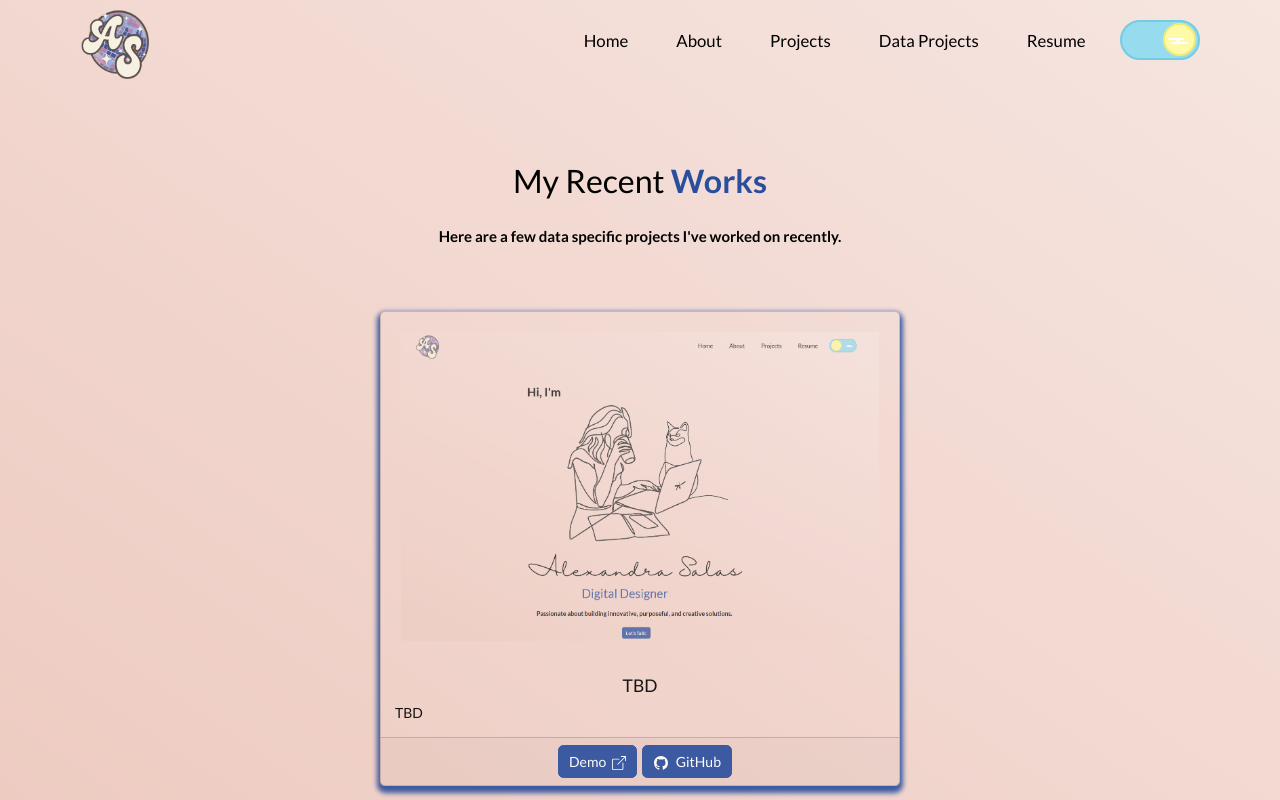
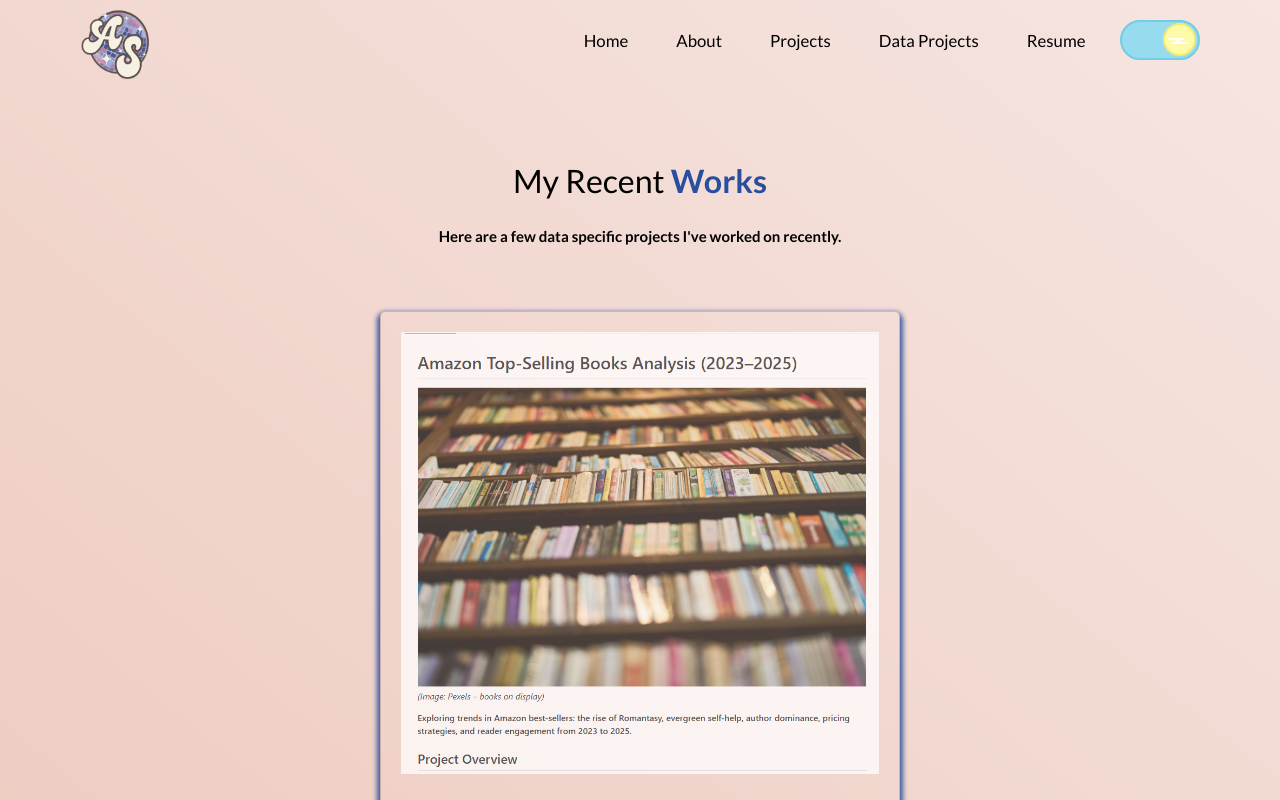
Before and after one commit to aesalas/SalasPortfolio, a React (Create React App) app: page /data-projects in a window 1280 px wide. Shown: the top 800 px of the page. Built offline with nearby package versions, Linux system fonts and the light colour scheme.

Commit message:
Upload Data project

```diff
--- a/src/components/DataProjects/DataProjects.js
+++ b/src/components/DataProjects/DataProjects.js
@@ -1,7 +1,7 @@
 
 import { Container, Row, Col, Button } from "react-bootstrap";
 import ProjectCard from "./ProjectCards";
-import PPweb from "../../Assets/Projects/PPweb.png";
+import bookAnalysis from "../../Assets/Projects/bookAnalysis.png";
 
 
 
@@ -21,11 +21,10 @@ function DataProjects() {
           {/*PP project card*/}
           <Col md={6} className="project-card">
             <ProjectCard
-              imgPath={PPweb}
-              title="TBD"
-              description="TBD"
-              demoLink="https://alexandrasalasdev.netlify.app/"
-              ghLink="https://github.com/aesalas/SalasPortfolio"
+              imgPath={bookAnalysis}
+              title="Book Analysis"
+              description="Analyzed a dataset of books to extract insights about genres, authors, and publication trends."
+              ghLink="https://github.com/aesalas/amazon-best-sellers-2023-2025-analysis"
             />
           </Col>
 
```
Also changed, not shown: src/Assets/Projects/bookAnalysis.png (added).
